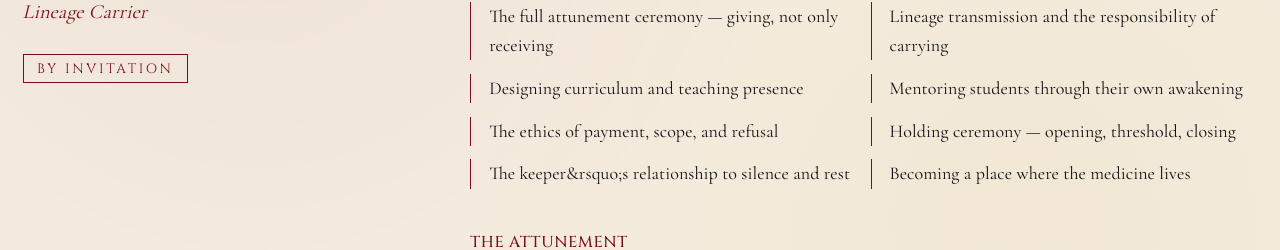
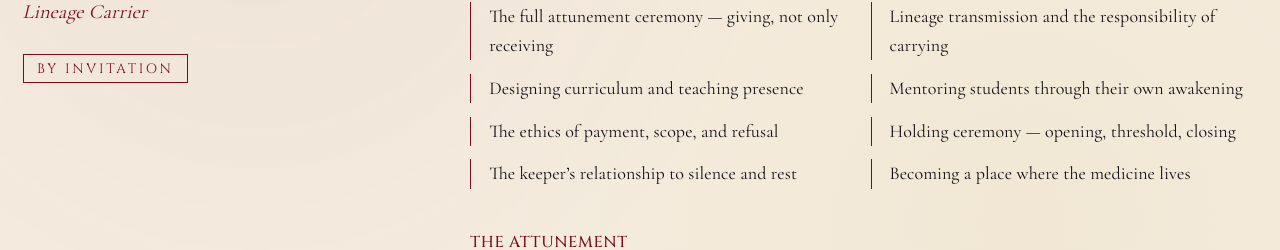
Before and after one commit to lissy216/quantum-shamanic-reiki, a Next.js app: page /levels in a window 1280 px wide. Shown: the part 3337-3587 px from the top of the page. Built offline with nearby package versions, Linux system fonts and the light colour scheme.

Commit message:
fix: decode HTML entities printed as raw text

```diff
--- a/src/app/levels/page.tsx
+++ b/src/app/levels/page.tsx
@@ -241,7 +241,7 @@ const LEVEL_DETAIL: LevelDetail[] = [
       "Mentoring students through their own awakening",
       "The ethics of payment, scope, and refusal",
       "Holding ceremony — opening, threshold, closing",
-      "The keeper&rsquo;s relationship to silence and rest",
+      "The keeper’s relationship to silence and rest",
       "Becoming a place where the medicine lives",
     ],
     attunement:
```
